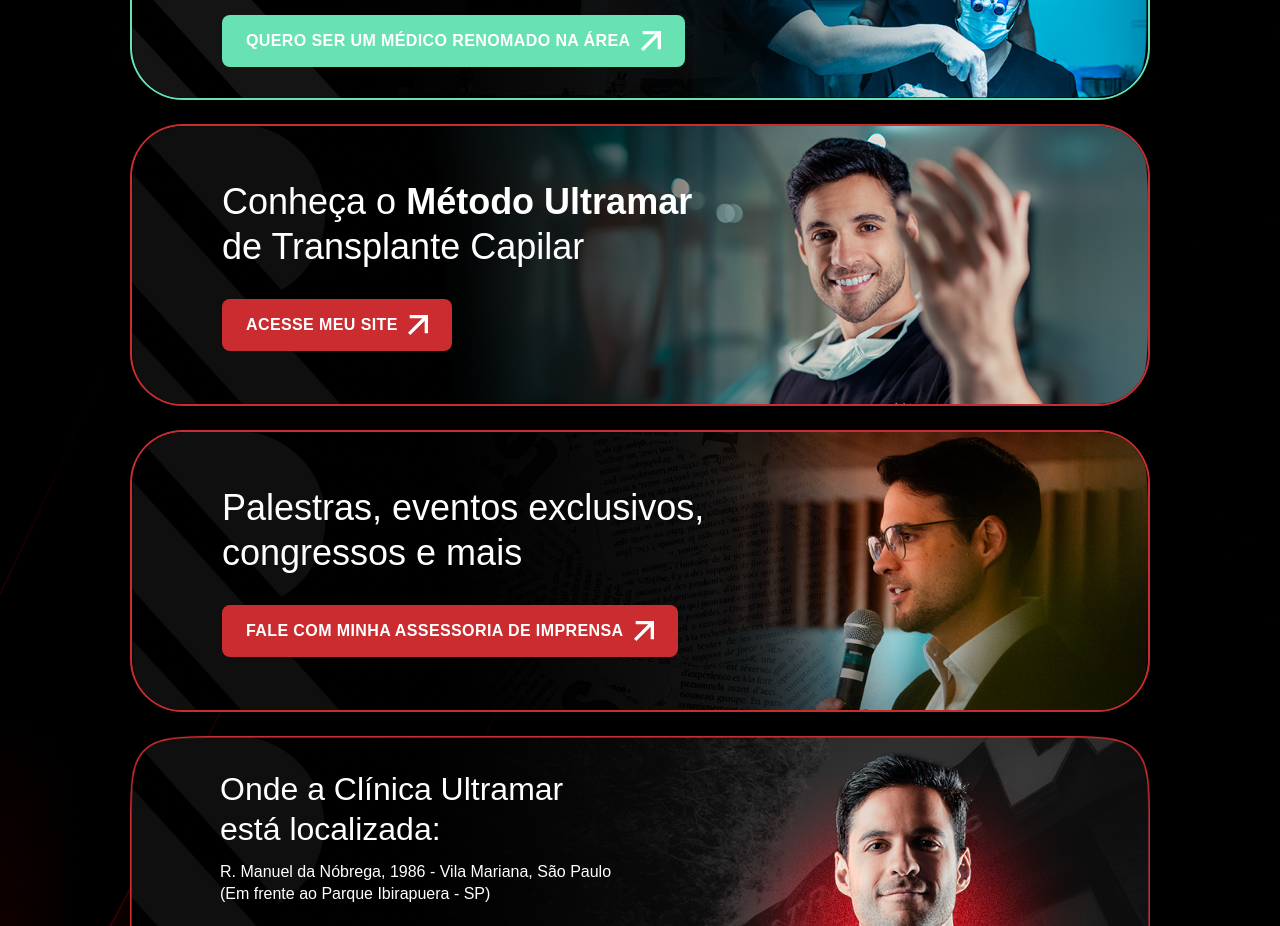
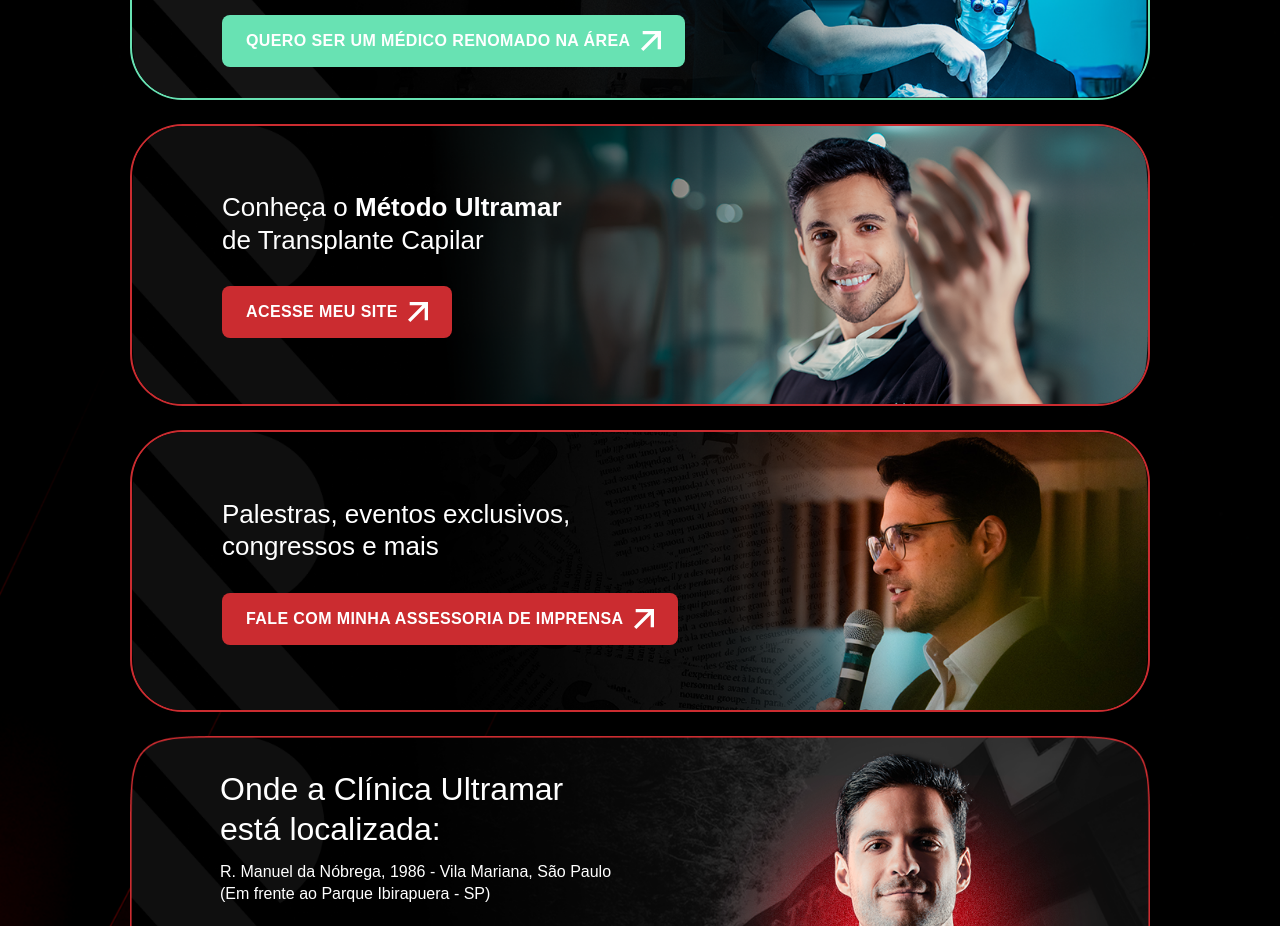
Before and after one commit to criacaondhub/links_ultramar, a React (Vite) app: page / in a window 1280 px wide. Shown: the part 1640-2566 px from the top of the page. Built offline with nearby package versions, Linux system fonts and the light colour scheme; a web font is replaced by a local one.

Commit message:
fix: corrige invasao de texto na foto nos banners 3 e 4

```diff
--- a/src/components/sections/LinkBanners.tsx
+++ b/src/components/sections/LinkBanners.tsx
@@ -98,7 +98,8 @@
             de Transplante Capilar
           </>
         }
-        contentMaxWidth="max-w-[76%] md:max-w-[80%]"
+        titleClassName="text-left text-[13px] leading-tight font-normal text-[var(--color-text)] md:text-[26px]"
+        contentMaxWidth="max-w-[66%] md:max-w-[68%]"
         ctaLabel="Acesse meu site"
         ctaIcon={
           <ArrowIcon className="h-3.5 w-3.5 shrink-0 md:h-5 md:w-5" />
@@ -118,7 +119,8 @@
             congressos e mais
           </>
         }
-        contentMaxWidth="max-w-[76%] md:max-w-[80%]"
+        titleClassName="text-left text-[13px] leading-tight font-normal text-[var(--color-text)] md:text-[26px]"
+        contentMaxWidth="max-w-[66%] md:max-w-[68%]"
         ctaLabel="Fale com minha assessoria de imprensa"
         ctaIcon={
           <ArrowIcon className="h-3.5 w-3.5 shrink-0 md:h-5 md:w-5" />
```
